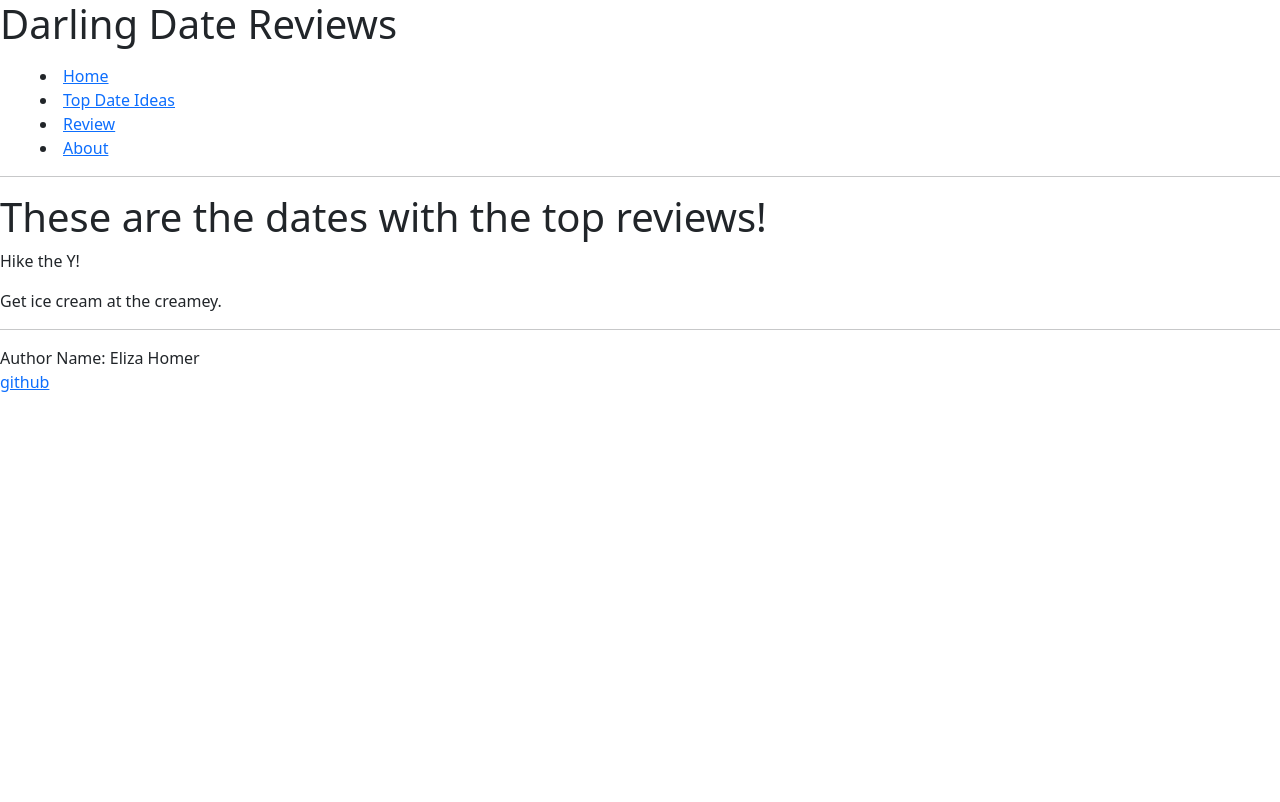
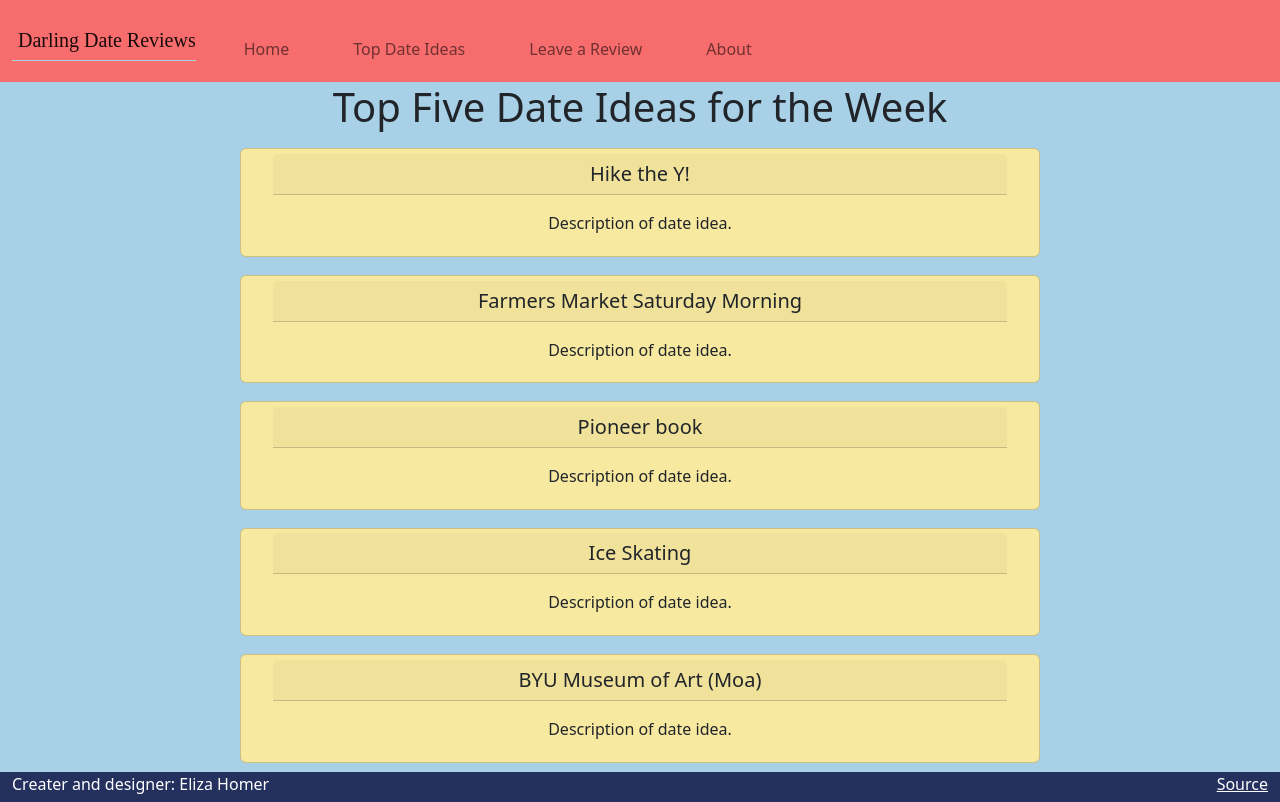
Before and after one commit to ElizaKartchner/startup, a plain HTML site: page darlingDateReviews/topDates.html in a window 1280 px wide. Drawn offline with nearby package versions, Linux system fonts and the light colour scheme; a web font is replaced by a local one.

Commit message:
add cards to Top Date ideas

```diff
--- a/darlingDateReviews/main.css
+++ b/darlingDateReviews/main.css
@@ -0,0 +1,66 @@
+@import url('https://fonts.googleapis.com/css2?family=Zeyada&display=swap');
+
+@import url('https://fonts.googleapis.com/css2?family=Roboto&display=swap');
+
+body {
+    display: flex;
+    flex-direction: column;
+    min-width: 375px;
+}
+
+header {
+    flex: 0 80px;
+}
+
+main {
+    flex: 1 calc(100vh - 110px);
+    display: flex;
+    flex-direction: column;
+    align-items: center;
+    justify-content: space-around;
+}
+
+.navbar-brand {
+    padding-left: 0.3em;
+    font-family: Zeyada;
+    border-bottom: solid #A8D0E6 thin;
+}
+
+menu {
+    flex: 1;
+    display: flex;
+    /*  overwrite Bootstrap so the menu does not wrap */
+    flex-direction: row !important;
+    list-style: none;
+}
+
+menu .nav-item {
+    padding: 0.3em 2em;
+}
+
+.card {
+    padding: 0.3em 2em;
+    margin: 0.5em;
+    width:  100vh;
+}
+
+footer {
+    flex: 0 30px;
+    color: white;
+}
+
+footer a {
+    float: right;
+}
+
+@media (max-height: 500px) {
+    header {
+      display: none;
+    }
+    footer {
+      display: none;
+    }
+    main {
+      flex: 1 100vh;
+    }
+}
--- a/darlingDateReviews/topDates.html
+++ b/darlingDateReviews/topDates.html
@@ -17,37 +17,69 @@
         integrity="sha384-Zenh87qX5JnK2Jl0vWa8Ck2rdkQ2Bzep5IDxbcnCeuOxjzrPF/et3URy9Bv1WTRi"
         crossorigin="anonymous" />
     </head>
-    <body>
+    <body class="text-dark">
         <!-- Use header, main, and footer elements to give semantic structure -->
-        <header>
-            <h1>Darling Date Reviews</h1>
-
-                <!-- Navigation elements -->
-                <nav>
-                    <!-- Menu is a semantic alternative to <ul> that represents an interaction -->
-                    <menu>
-                    <li><a href="index.html">Home</a></li>
-                    <li><a href="topDates.html">Top Date Ideas</a></li>
-                    <li><a href="review.html">Review</a></li>
-                    <li><a href="about.html">About</a></li>
-                    </menu>
-                </nav>
-
-            <!-- Since we don't have the ability to style we use old style HTML to give some visual formatting -->
-            <hr />
+        <header class="container-fluid" style="background-color: #F76C6C;" >
+            <!-- Navigation elements -->
+            <nav class="navbar" >
+                <a class="navbar-brand" href="#">Darling Date Reviews</a>
+                <!-- Menu is a semantic alternative to <ul> that represents an interaction -->
+                <menu class="navbar-nav" >
+                    <li class="nav-item">
+                        <a class="nav-link" href="index.html">Home</a>
+                    </li>
+                    <li class="nav-item">
+                        <a class="nav-link" href="topDates.html">Top Date Ideas</a>
+                    </li>
+                    <li class="nav-item">
+                        <a class="nav-link" href="review.html">Leave a Review</a>
+                    </li>
+                    <li class="nav-item">
+                        <a class="nav-link" href="about.html">About</a>
+                    </li>
+                </menu>
+            </nav>
         </header>
 
-        <main>
-            <h1>These are the dates with the top reviews!</h1>
-            <p>Hike the Y!</p>
-            <p>Get ice cream at the creamey.</p>
+        <main class="container-fluid text-center" style="background-color: #A8D0E6;">
+            <h1>Top Five Date Ideas for the Week</h1>
+            <div class="card" style="background-color: #F8E9A1;">
+                <h5 class="card-header">Hike the Y!</h5>
+                <div class="card-body">
+                  <p class="card-text">Description of date idea.</p>
+                </div>
+            </div>
+            <div class="card" style="background-color: #F8E9A1;">
+                <h5 class="card-header">Farmers Market Saturday Morning</h5>
+                <div class="card-body">
+                  <p class="card-text">Description of date idea.</p>
+                </div>
+            </div>
+            <div class="card" style="background-color: #F8E9A1;">
+                <h5 class="card-header">Pioneer book</h5>
+                <div class="card-body">
+                  <p class="card-text">Description of date idea.</p>
+                </div>
+            </div>
+            <div class="card" style="background-color: #F8E9A1;">
+                <h5 class="card-header">Ice Skating</h5>
+                <div class="card-body">
+                  <p class="card-text">Description of date idea.</p>
+                </div>
+            </div>
+            <div class="card" style="background-color: #F8E9A1;">
+                <h5 class="card-header">BYU Museum of Art (Moa)</h5>
+                <div class="card-body">
+                  <p class="card-text">Description of date idea.</p>
+                </div>
+            </div>
         </main>
 
-        <footer>
-            <hr />
-            <span class="text-reset">Author Name: Eliza Homer</span>
-            <br />
-            <a href="https://github.com/ElizaKartchner/startup">github</a>
+        <footer style="background-color: #24305E;">
+            <div class="container-fluid">
+            <span class="text-reset">Creater and designer: Eliza Homer</span>
+            <a class="text-reset" href="https://github.com/ElizaKartchner/startup">Source</a>
+            </div>
         </footer>
     </body>
 </html>
```
Also changed, not shown: darlingDateReviews/about.html (+35 -20 lines), darlingDateReviews/index.html (+27 -22 lines), darlingDateReviews/review.html (+28 -24 lines).
